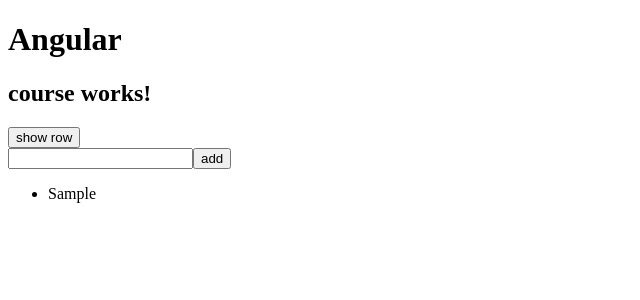
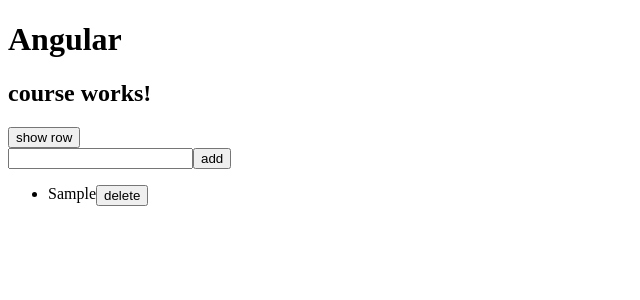
Before and after one commit to MistbornL/angular-tutorial, an Angular app: page / in a window 1280 px wide. Both pictures are taken after typing "Sample" into the empty fields and a click on the button "add". Shown: the top 300 px of the page, without its empty margins (0-640 px from the left). Built offline with nearby package versions, Linux system fonts and the light colour scheme.

Commit message:
simple todo without style

```diff
--- a/src/app/book/book.component.html
+++ b/src/app/book/book.component.html
@@ -11,7 +11,8 @@
 </div>
 
 <div>
-  <ul>
-    <li *ngFor="let book of books">{{ book }}</li>
+  <ul *ngFor="let book of books" style="display: flex">
+    <li>{{ book }}</li>
+    <button (click)="handleDelete(book)">delete</button>
   </ul>
 </div>
--- a/src/app/book/book.component.ts
+++ b/src/app/book/book.component.ts
@@ -12,6 +12,7 @@
   show: boolean = false;
   name: string = '';
   books: string[] = [];
+
   constructor(service: CoursesService) {
     this.courses = service.getCourses;
     console.log(this.courses);
@@ -30,5 +31,11 @@
     this.name = '';
   }
 
+  handleDelete(e: any): void {
+    if (this.books.includes(e)) {
+      this.books.splice(this.books.indexOf(e), 1);
+    }
+  }
+
   ngOnInit(): void {}
 }
```
